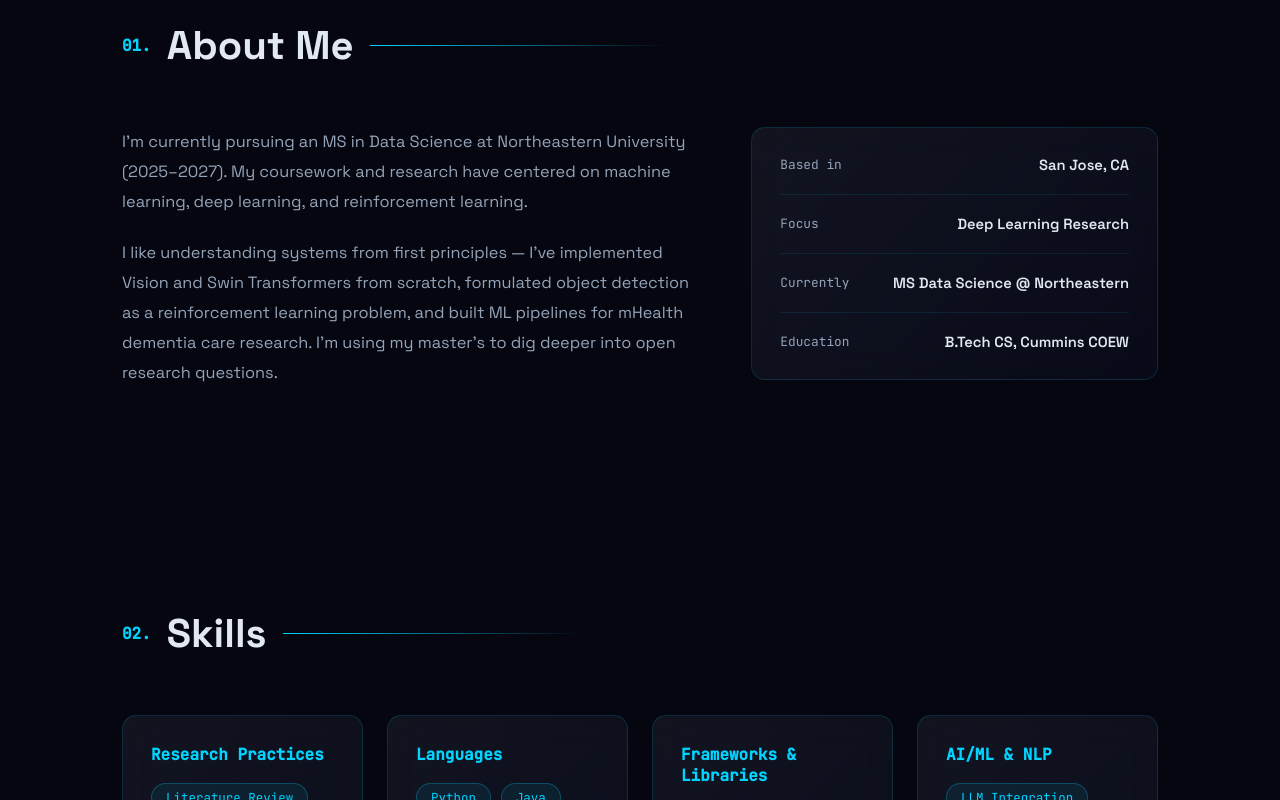
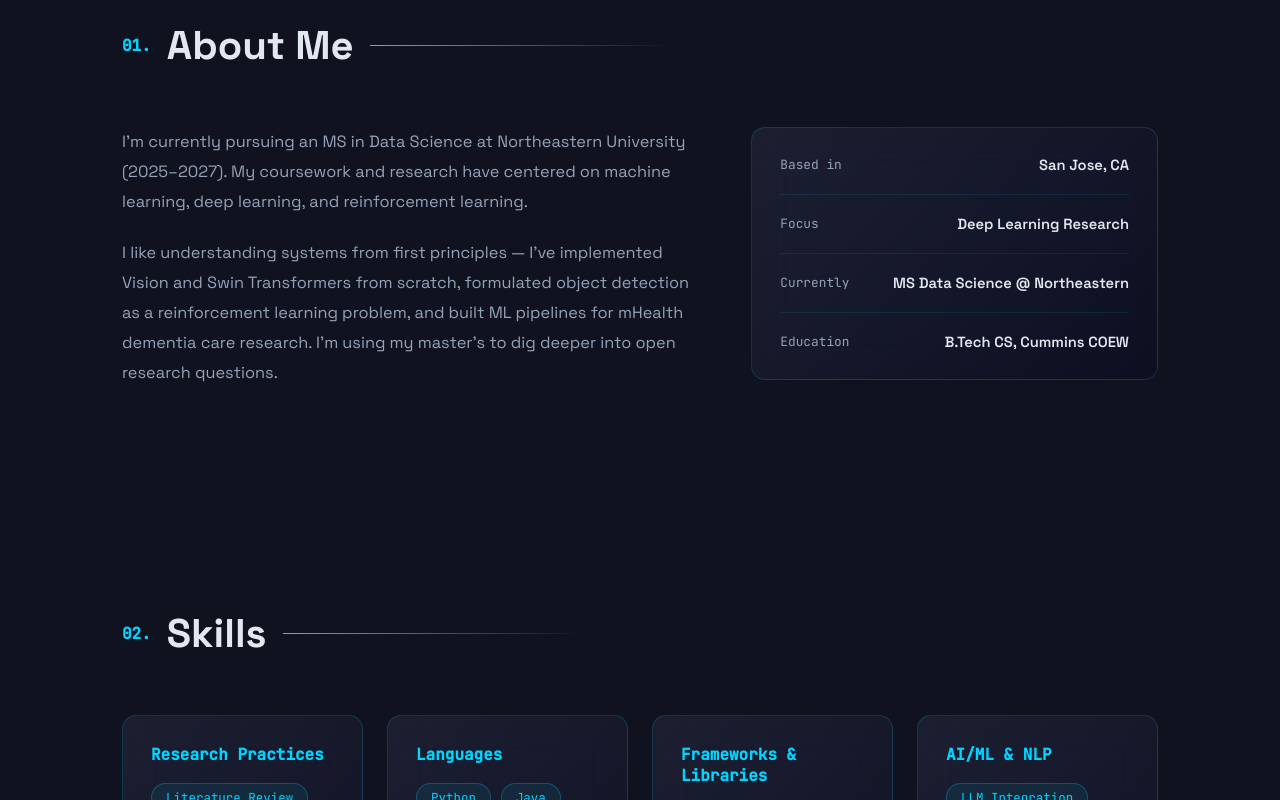
Before and after one commit to Samruddhi2212/portfolio, a React (Vite) app: page / in a window 1280 px wide. Shown: the part 880-1680 px from the top of the page. Built offline with nearby package versions, Linux system fonts and the light colour scheme.

Commit message:
Lighten background color palette

```diff
--- a/src/index.css
+++ b/src/index.css
@@ -5,15 +5,15 @@
 }
 
 :root {
-  --bg: #05060f;
-  --bg2: #0d0e1f;
+  --bg: #10121f;
+  --bg2: #191b30;
   --cyan: #00d4ff;
   --purple: #7c3aed;
   --pink: #ec4899;
   --text: #e2e8f0;
   --muted: #94a3b8;
-  --card: rgba(255, 255, 255, 0.03);
-  --border: rgba(0, 212, 255, 0.15);
+  --card: rgba(255, 255, 255, 0.05);
+  --border: rgba(0, 212, 255, 0.18);
 }
 
 html {
```
